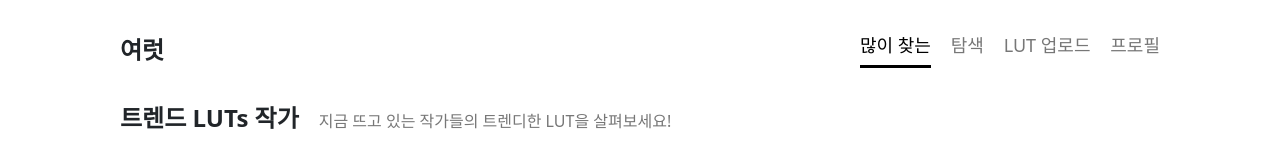
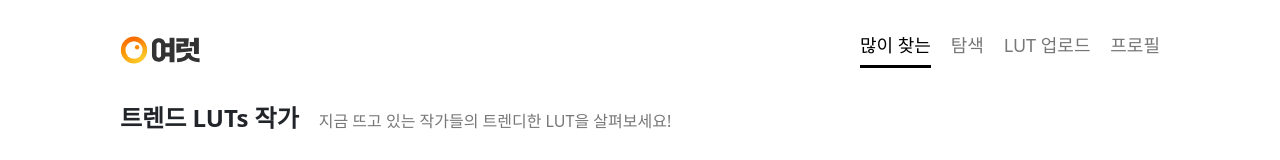
Before and after one commit to YeoLUT/yeolut-front, a React (Create React App) app: page / in a window 1280 px wide. Shown: the top 160 px of the page. Built offline with nearby package versions, Linux system fonts and the light colour scheme; what @ffmpeg/ffmpeg would draw is missing.

Commit message:
ADD: logo svg instead of text

```diff
--- a/src/components/NavBar.js
+++ b/src/components/NavBar.js
@@ -15,7 +15,9 @@ NavBar.propTypes = {
 function NavBar(props) {
   return (
     <div className={cs("nav-container")}>
-      <div className={cs("title")}>여럿</div>
+      <div className={cs("nav-logo")}>
+        <img src="logo.svg" />
+      </div>
       <div className={cs("menu")}>
         <div
           className={cs("menu-popular", props.status == 1 ? "selected" : "")}
--- a/src/components/NavBar.module.css
+++ b/src/components/NavBar.module.css
@@ -7,6 +7,10 @@
   padding: 0;
   font-weight: 500;
   /* background-color: black; */
+}
+.nav-logo img{
+  width: 5rem;
+  margin:0 0;
 }
 .title {
   font-weight: bold;
```
Also changed, not shown: public/logo.svg (added).
